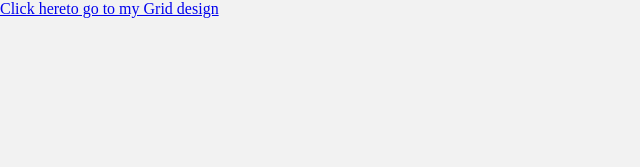
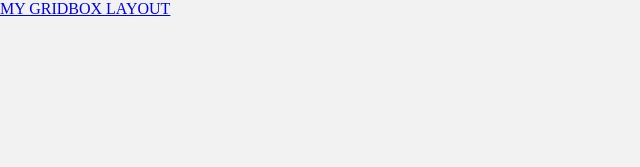
Before and after one commit to Doctus101/flex-and-gridbox, a plain HTML site: page index.html in a window 1280 px wide. Shown: the top 167 px of the page, 0-640 px from the left. Drawn offline with Linux system fonts and the light colour scheme.

Commit message:
Update index.html

```diff
--- a/index.html
+++ b/index.html
@@ -8,7 +8,8 @@
     <link rel="stylesheet" href="style.css" />
   </head>
   <body>
-    <a href="grid.html">Click hereto go to my Grid design</a>
+    <div class="flexbox"> <a href="./grid.html">MY GRIDBOX LAYOUT</a></div>
+
     <main>
       <div class="cont1">
         <img src="icon-sedans.svg" alt="svg" width="30%" height="30%" />
```
